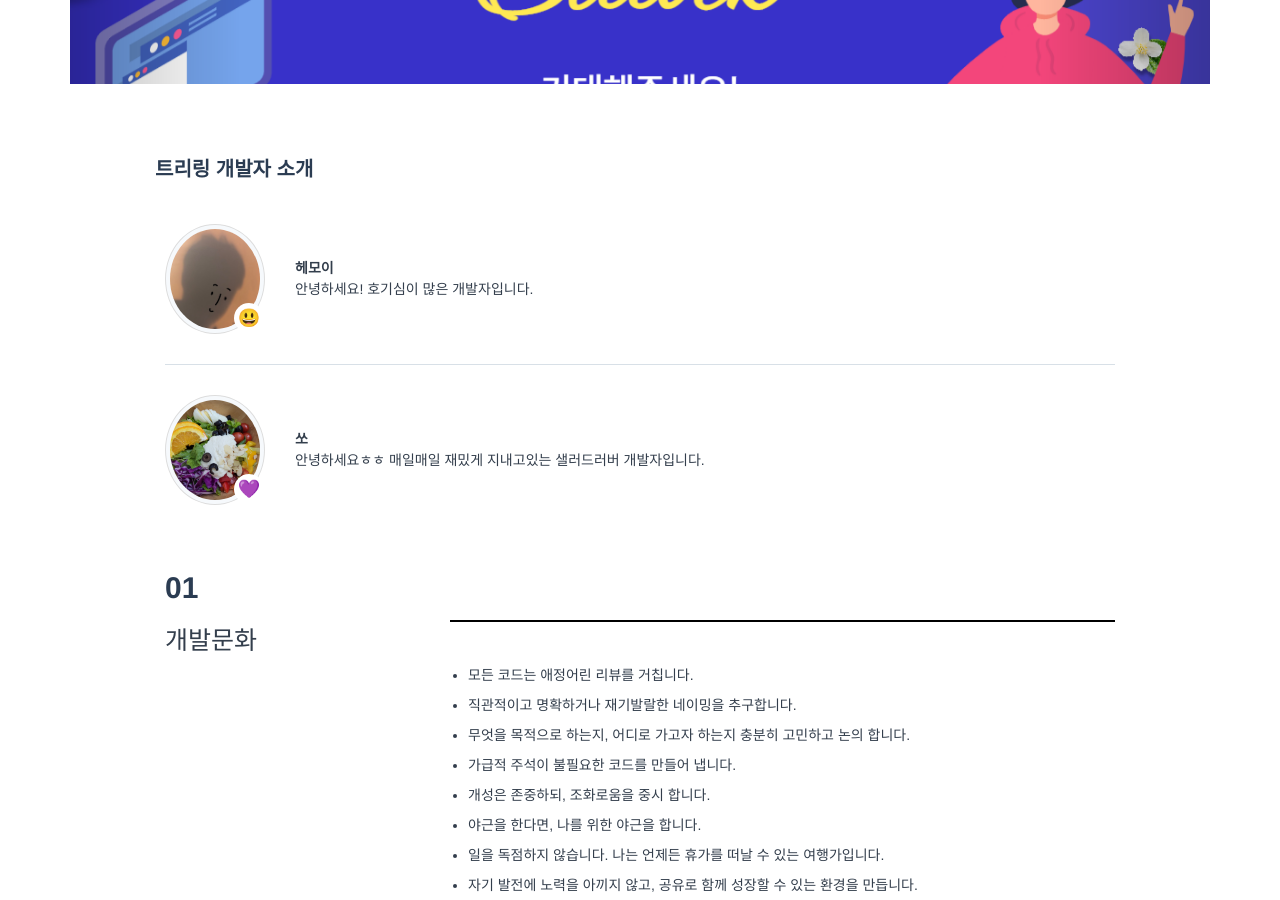
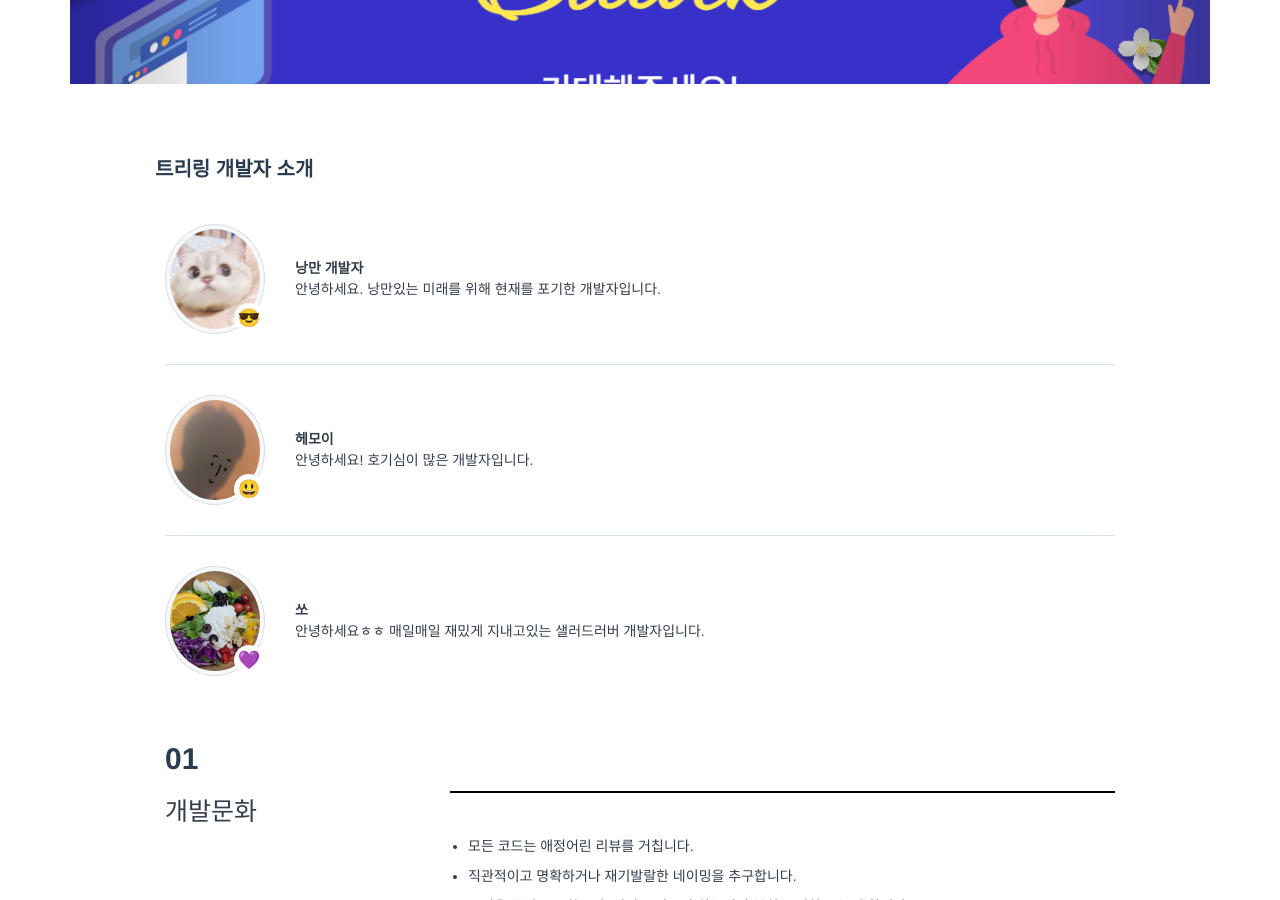
Before and after one commit to ourtreering/ourtreering.github.io, a Jekyll site: the page built from about/index.md, in a window 1280 px wide and 900 px high, scrolled down 426 px. Built offline with Jekyll 4.4.1, drawn with Linux system fonts in a browser that asks for light colours.

Commit message:
Add:낭만개발자 개발자소개 추가

```diff
--- a/_data/members.yml
+++ b/_data/members.yml
@@ -5,6 +5,10 @@
 ## name: 닉네임
 ## emoji: 이모지
 ## comment: 한줄설명
+- id: 970421
+  emoji: 😎
+  name: 낭만 개발자
+  comment: 안녕하세요. 낭만있는 미래를 위해 현재를 포기한 개발자입니다.
 
 - id: 970423
   emoji: 😃
```
